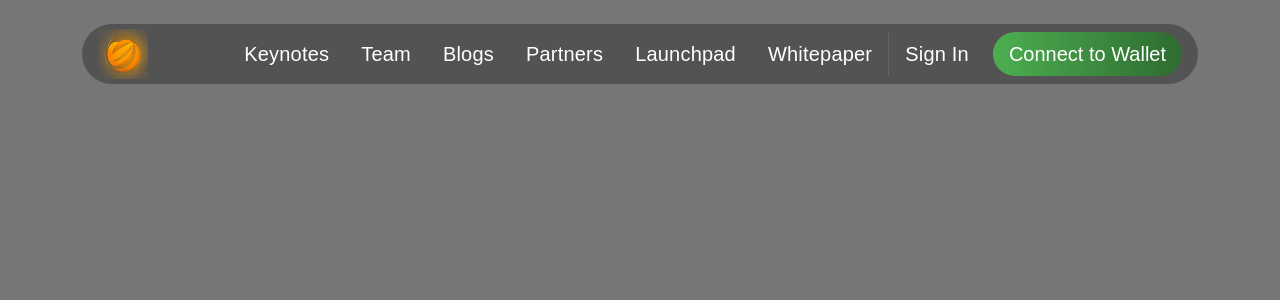
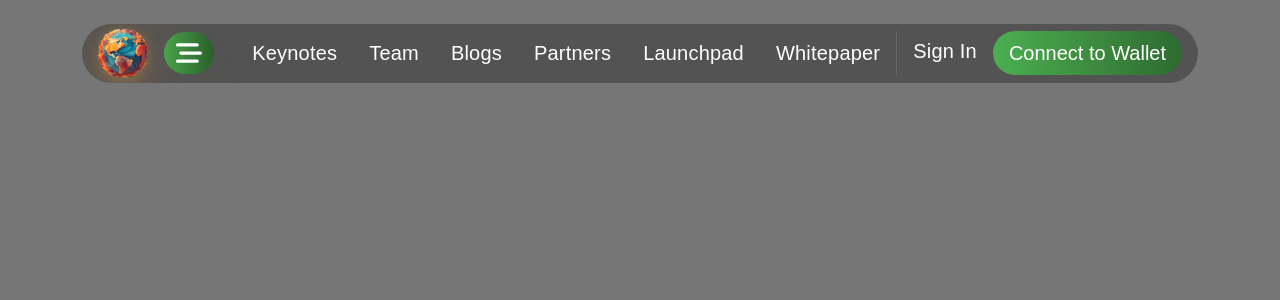
Before and after one commit to umershehzad1/unilabs_frontend, a Next.js app: page / in a window 1280 px wide. Shown: the top 300 px of the page. Built offline with nearby package versions, Linux system fonts and the light colour scheme; a web font is replaced by a local one.

Commit message:
Responsiveness done

```diff
--- a/package.json
+++ b/package.json
@@ -13,7 +13,8 @@
     "next": "14.2.16",
     "react": "^18",
     "react-bootstrap": "^2.10.5",
-    "react-dom": "^18"
+    "react-dom": "^18",
+    "react-icons": "^5.3.0"
   },
   "devDependencies": {
     "eslint": "^8",
--- a/src/app/globals.css
+++ b/src/app/globals.css
@@ -8,24 +8,38 @@ body {
   background: rgba(0, 0, 0, 0.3);
   border-radius: 50px;
 }
+.nav-bg .logo {
+  filter:
+    drop-shadow(0px 54px 55px rgba(244, 165, 64, 0.2))  /* First shadow */
+    drop-shadow(0px -12px 30px rgba(244, 165, 64, 0.12)) /* Second shadow */
+    drop-shadow(0px 4px 6px rgba(244, 165, 64, 0.12))   /* Third shadow */
+    drop-shadow(0px 12px 13px rgba(244, 165, 64, 0.17)) /* Fourth shadow */
+    drop-shadow(0px -3px 5px rgba(244, 165, 64, 0.09));  /* Fifth shadow */
+}
+
+
+
+
 .nav-bg a {
   font-size: 20px;
   font-weight: 400;
   line-height: 28px;
   letter-spacing: 0.01em;
 }
-.nav-bg button {
+.nav-button{
   background: linear-gradient(90deg, #4caf50, #204921, #4caf50);
-  background-size: 300% 300%;
-  border-radius: 30px;
+  background-size: 300% 300% !important;
+  border-radius: 30px !important;
   color: white !important;
-  font-size: 20px;
-  font-weight: 400;
-  line-height: 28px;
-  border: none;
+  font-size: 20px !important;
+  font-weight: 400 !important;
+  line-height: 28px !important;
+  border: none !important;
   animation: gradient-animation 3s ease infinite;
 }
-
+.nav-button:hover {
+  box-shadow: rgba(76, 175, 80, 0.2) 8px 8px 24px;
+}
 @keyframes gradient-animation {
   0% {
     background-position: 0% 50%;
@@ -41,6 +55,17 @@ body {
 .nav-bg form {
   border-left: 1px solid #626769;
 }
-.nav-bg button:hover {
-  box-shadow: rgba(76, 175, 80, 0.35) 0px 5px 15px;
+
+.offcanvasNavbar {
+  width: 250px !important;
 }
+
+.offcanvasNavbar a{
+  border-bottom: 1px solid #4caf50;
+}
+.offcanvasNavbar .btn-close{
+  background-color: #4caf50;
+}
+.navbar-toggler{
+  box-shadow: none !important;
+}
--- a/src/components/layouts/NavigationBar.jsx
+++ b/src/components/layouts/NavigationBar.jsx
@@ -1,42 +1,62 @@
-"use client"
-import React from 'react'
-import { Button, Container, Form, Nav, Navbar } from 'react-bootstrap'
-import { menuItems } from '../shared/MenuItems'
-import Image from 'next/image'
-import logo from "../../assets/logo.png"
-import Link from 'next/link'
+"use client";
+import React, { useState } from "react";
+import { Button, Container, Form, Nav, Navbar } from "react-bootstrap";
+import { menuItems } from "../shared/MenuItems";
+import Image from "next/image";
+import logo from "../../assets/logo.png";
+import Link from "next/link";
+import Sidebar from "./Sidebar";
+import { FaBarsStaggered } from "react-icons/fa6";
+
+
 const NavigationBar = () => {
+  const [show, setShow] = useState(false);
 
+  const handleClose = () => setShow(false);
+  const handleShow = () => setShow(true);
 
   return (
     <>
       <Container>
-        <Navbar expand="lg" className="nav-bg stick-top mt-4 px-3 py-0">
-          <Navbar.Brand href="#">
-            <Image src={logo} width={50} height={50} alt='logo' />
+        <Navbar expand="lg" className="nav-bg stick-top mt-4 px-3 py-0 overflow-hidden">
+          <Navbar.Brand href="#" style={{ width: "50px" }}>
+            <Image
+              src={logo}
+              width={0}
+              height={0}
+              style={{ width: "100%", height: "100%" }}
+              alt="logo"
+              className="logo"
+            />
           </Navbar.Brand>
-          <Navbar.Toggle aria-controls="navbarScroll" />
+          <Navbar.Toggle
+            className="nav-button d-flex align-items-center py-2"
+            aria-controls="offcanvasNavbar"
+            onClick={handleShow}
+          >
+            <FaBarsStaggered size={26} className="text-white" />
+          </Navbar.Toggle>
           <Navbar.Collapse id="navbarScroll">
-            <Nav
-              className="ms-auto my-2 my-lg-0"
-              style={{ maxHeight: '100px' }}
-              navbarScroll
-            >
+            <Nav className="ms-auto my-2 my-lg-0 d-none d-lg-block" style={{ maxHeight: "100px" }} navbarScroll>
               {menuItems.map((link, index) => (
-                <Link className='mx-3 text-white text-decoration-none' key={index} href={link.href}>
+                <Link className="mx-3 text-white text-decoration-none" key={index} href={link.href}>
                   {link.label}
                 </Link>
               ))}
             </Nav>
-            <Form className="d-flex gap-2 align-items-center">
-              <Link className='mx-3 text-white text-decoration-none' href="#sign-in">Sign In</Link>
-              <Button className='py-2 px-3'>Connect to Wallet</Button>
+            <Form className="d-flex gap-2 align-items-center d-none d-lg-block">
+              <Link className="mx-3 text-white text-decoration-none" href="#sign-in">
+                Sign In
+              </Link>
+              <Button className="py-2 px-3 nav-button">Connect to Wallet</Button>
             </Form>
           </Navbar.Collapse>
         </Navbar>
       </Container>
+
+      <Sidebar show={show} handleClose={handleClose} />
     </>
-  )
-}
+  );
+};
 
-export default NavigationBar
+export default NavigationBar;
--- /dev/null
+++ b/src/components/layouts/Sidebar.jsx
@@ -0,0 +1,32 @@
+import React from "react";
+import { Button, Nav, Offcanvas } from "react-bootstrap";
+import Link from "next/link";
+import { menuItems } from "../shared/MenuItems";
+
+const Sidebar = ({ show, handleClose }) => {
+    return (
+        <Offcanvas show={show} onHide={handleClose} id="offcanvasNavbar" className="offcanvasNavbar bg-black" placement="end">
+            <Offcanvas.Header closeButton>
+                <Offcanvas.Title className="text-white">Navigation</Offcanvas.Title>
+            </Offcanvas.Header>
+            <Offcanvas.Body className="p-0">
+                <Nav className="flex-column">
+                    {menuItems.map((link, index) => (
+                        <Link className="px-3 text-white text-decoration-none py-3" key={index} href={link.href}>
+                            {link.label}
+                        </Link>
+                    ))}
+                    <Link className="px-3  text-white text-decoration-none py-3" href="#sign-in">
+                        Sign In
+                    </Link>
+                    <div className="mx-3 mb-3">
+                        <Button className="mt-3 py-2 px-3 w-100 nav-button">Connect to Wallet</Button>
+                    </div>
+
+                </Nav>
+            </Offcanvas.Body>
+        </Offcanvas>
+    );
+};
+
+export default Sidebar;
```
Also changed, not shown: src/assets/logo.png, 1 other file (tests, documents, lock files or other folders).
